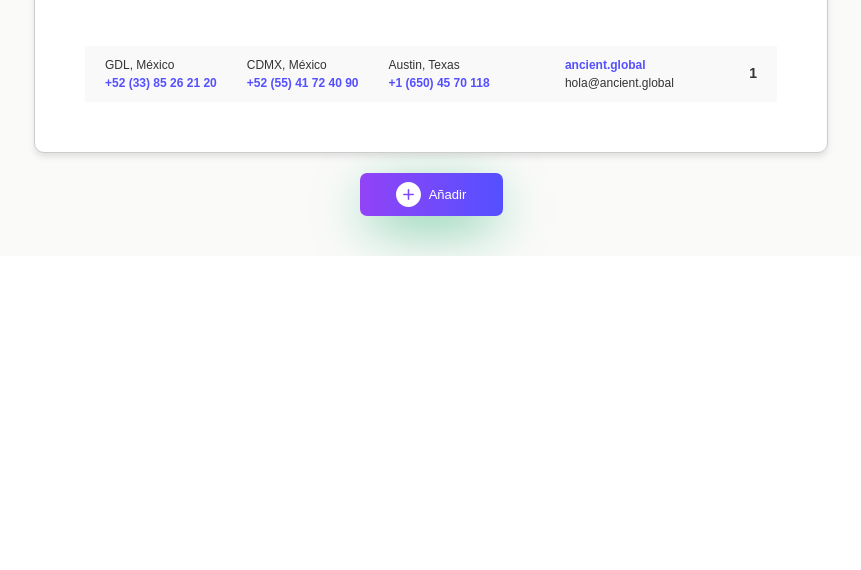
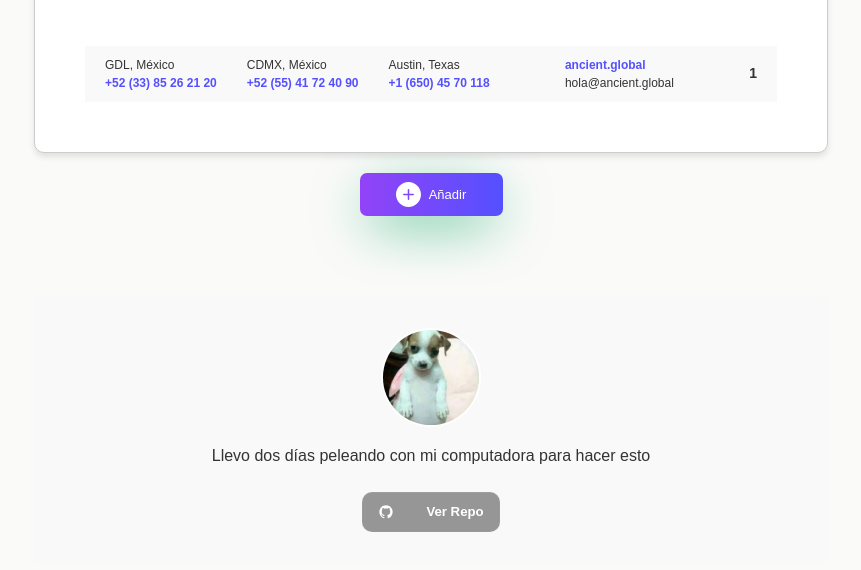
Before and after one commit to karenrebecag/PdfExAncient, a React (Vite) app: page / in a window 1280 px wide. Shown: the part 1211-1781 px from the top of the page, without its empty margins (209-1070 px from the left). Before the commit the page ends 1467 px from the top, so only its background shows below. Built offline with nearby package versions, Linux system fonts and the light colour scheme.

Commit message:
Added Footer

```diff
--- a/src/App.tsx
+++ b/src/App.tsx
@@ -1,5 +1,6 @@
 import React from 'react';
 import Editor from './components/Editor';
+import Footer from './components/Footer';
 import RightClickMenu from "./components/RightClickMenu";
 import './styles/globals.scss';
 
@@ -8,6 +9,7 @@ const App: React.FC = () => {
     <div className="app-container">
       <RightClickMenu />
       <Editor />
+      <Footer />
     </div>
   );
 };
--- /dev/null
+++ b/src/components/Footer.tsx
@@ -0,0 +1,36 @@
+import React from 'react';
+import '../styles/footer.scss';
+
+const Footer: React.FC = () => {
+  return (
+    <footer className="footer-container">
+      <div className="image-container">
+        <img src="/perroPanzon.jpg" alt="Perro Panzón" className="profile-image" />
+      </div>
+      <p className="phrase">Llevo dos días peleando con mi computadora para hacer esto</p>
+      <a
+        href="https://github.com/karenrebecag/PdfExAncient"
+        target="_blank"
+        rel="noopener noreferrer"
+        className="btn-github"
+      >
+        <svg
+          width="16"
+          height="16"
+          viewBox="0 0 16 16"
+          fill="none"
+          xmlns="http://www.w3.org/2000/svg"
+          className="icon"
+        >
+          <path
+            d="M7.99992 1.33331C7.12444 1.33331 6.25753 1.50575 5.4487 1.84078C4.63986 2.17581 3.90493 2.66688 3.28587 3.28593C2.03563 4.53618 1.33325 6.23187 1.33325 7.99998C1.33325 10.9466 3.24659 13.4466 5.89325 14.3333C6.22659 14.3866 6.33325 14.18 6.33325 14C6.33325 13.8466 6.33325 13.4266 6.33325 12.8733C4.48659 13.2733 4.09325 11.98 4.09325 11.98C3.78659 11.2066 3.35325 11 3.35325 11C2.74659 10.5866 3.39992 10.6 3.39992 10.6C4.06659 10.6466 4.41992 11.2866 4.41992 11.2866C4.99992 12.3 5.97992 12 6.35992 11.84C6.41992 11.4066 6.59325 11.1133 6.77992 10.9466C5.29992 10.78 3.74659 10.2066 3.74659 7.66665C3.74659 6.92665 3.99992 6.33331 4.43325 5.85998C4.36659 5.69331 4.13325 4.99998 4.49992 4.09998C4.49992 4.09998 5.05992 3.91998 6.33325 4.77998C6.85992 4.63331 7.43325 4.55998 7.99992 4.55998C8.56659 4.55998 9.13992 4.63331 9.66659 4.77998C10.9399 3.91998 11.4999 4.09998 11.4999 4.09998C11.8666 4.99998 11.6333 5.69331 11.5666 5.85998C11.9999 6.33331 12.2533 6.92665 12.2533 7.66665C12.2533 10.2133 10.6933 10.7733 9.20659 10.94C9.44659 11.1466 9.66659 11.5533 9.66659 12.1733C9.66659 13.0666 9.66659 13.7866 9.66659 14C9.66659 14.18 9.77325 14.3933 10.1133 14.3333C12.7599 13.44 14.6666 10.9466 14.6666 7.99998C14.6666 7.1245 14.4941 6.25759 14.1591 5.44876C13.8241 4.63992 13.333 3.90499 12.714 3.28593C12.0949 2.66688 11.36 2.17581 10.5511 1.84078C9.7423 1.50575 8.8754 1.33331 7.99992 1.33331V1.33331Z"
+            fill="currentcolor"
+          ></path>
+        </svg>
+        <span>Ver Repo</span>
+      </a>
+    </footer>
+  );
+};
+
+export default Footer;
--- /dev/null
+++ b/src/styles/footer.scss
@@ -0,0 +1,61 @@
+.footer-container {
+    display: flex;
+    flex-direction: column;
+    align-items: center;
+    margin-top: 5em;
+    padding: 2rem;
+    background-color: #f9f9f9;
+  }
+
+  .image-container {
+    width: 100px;
+    height: 100px;
+    margin-bottom: 1rem;
+
+    .profile-image {
+      width: 100px;
+      height: auto;
+      border-radius: 100px;
+      object-fit: cover;
+      border-radius: 50%;
+      border: 2px solid #ffffff;
+    }
+  }
+
+  .phrase {
+    font-size: 1rem;
+    text-align: center;
+    margin-bottom: 1.5rem;
+    color: #333;
+  }
+
+  .btn-github {
+    cursor: pointer;
+    display: flex;
+    align-items: center;
+    gap: 2rem;
+    border: none;
+    transition: all 0.5s cubic-bezier(0.165, 0.84, 0.44, 1);
+    border-radius: 10px;
+    font-weight: 800;
+    justify-content: center;
+    padding: 0.75rem 1rem;
+    font-size: 0.825rem;
+    line-height: 1rem;
+    background-color: rgba(0, 0, 0, 0.4);
+    box-shadow: inset 0 1px 0 0 rgba(255, 255, 255, 0.04),
+                inset 0 0 0 1px rgba(255, 255, 255, 0.04);
+    color: #fff;
+
+    .icon {
+      fill: currentColor;
+    }
+
+    &:hover {
+      box-shadow: inset 0 1px 0 0 rgba(255, 255, 255, 0.08),
+                  inset 0 0 0 1px rgba(252, 232, 3, 0.08);
+      color: #ffffff;
+      transform: translate(0, -0.25rem);
+      background-color: rgb(0, 0, 0);
+    }
+  }
```
Also changed, not shown: public/perroPanzon.jpg (added).
